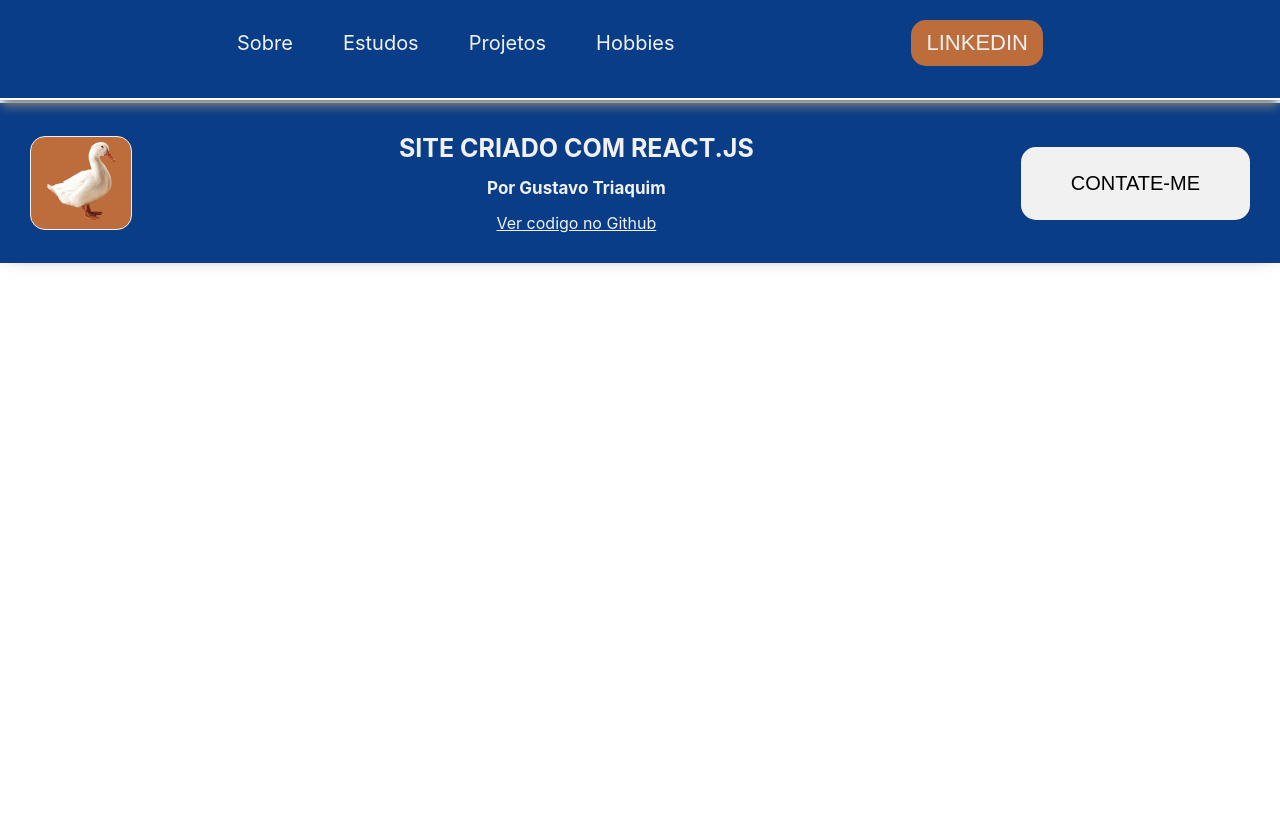
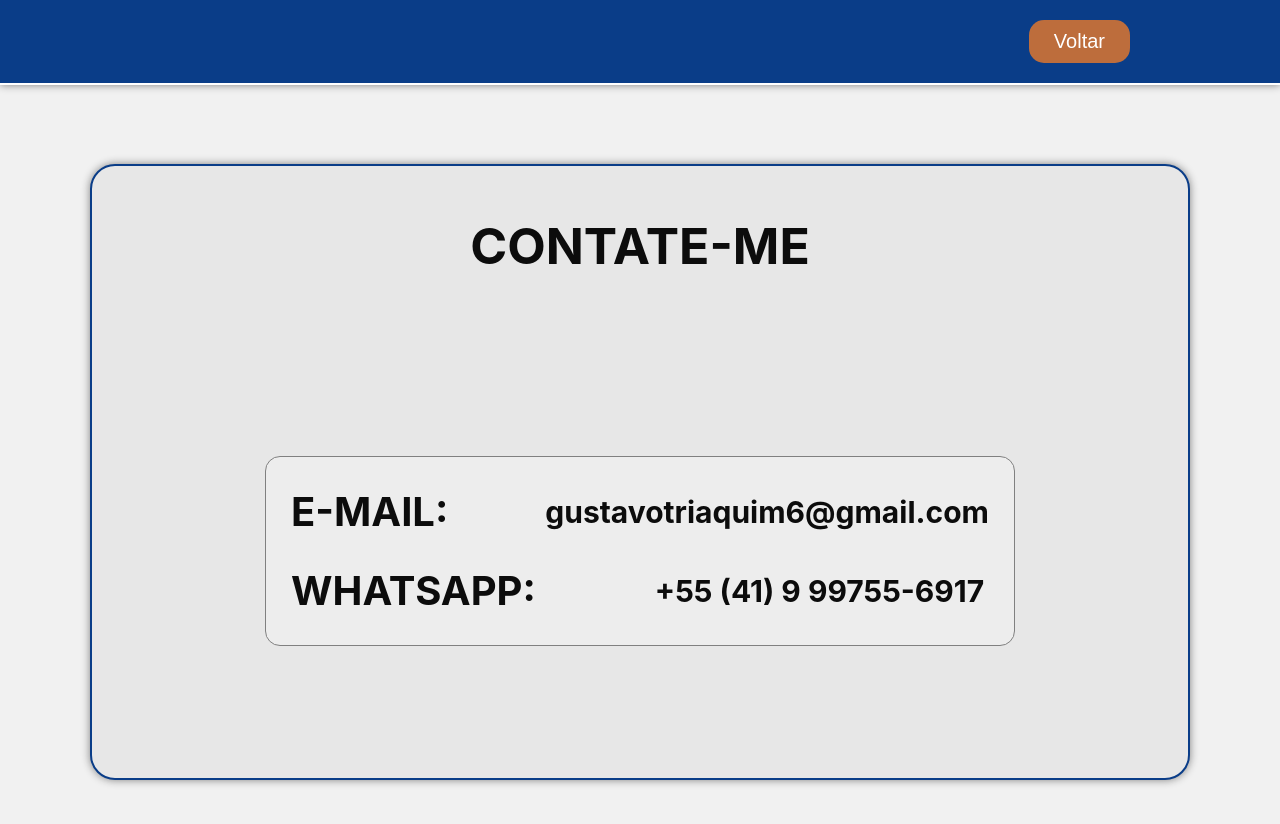
Before and after one commit to GustavoTriaquim/Portfolio2025, a React (Create React App) app: page /contato in a window 1280 px wide. Shown: the top 824 px of the page. Before the commit the page ends 800 px from the top, so only its background shows below. Built offline with nearby package versions, Linux system fonts and the light colour scheme.

Commit message:
Desktop Version

```diff
--- a/package.json
+++ b/package.json
@@ -11,7 +11,7 @@
     "cra-template": "1.2.0",
     "react": "^18.3.1",
     "react-dom": "^18.3.1",
-    "react-router-dom": "^7.1.1",
+    "react-router-dom": "^6.28.1",
     "react-scripts": "5.0.1",
     "react-scroll": "^1.9.0",
     "styled-components": "^6.1.13"
--- a/src/App.js
+++ b/src/App.js
@@ -9,6 +9,8 @@ import ContentSectionHobbie from "./components/ContentSectionHobbies";
 import Footer from "./components/Footer";
 import { BrowserRouter as Router, Routes, Route } from "react-router-dom";
 import PdfViewer from "./components/PdfViewer";
+import ContatoPage from "./components/ContatoPage";
+import ContainerBlue from "./components/ContainerBlue";
 
 const Body = styled.body`
   background-color: #f1f1f1;
@@ -22,25 +24,43 @@ function App() {
   return (
     <Router>
       <Body>
-        <Header />
-        <main>
         <Routes>
           <Route
             path="/"
             element={
               <>
+                <Header />
+                <main>
                   <ContentTopo />
                   <ContentSectionSobre />
                   <ContentSectionEstudos />
                   <ContentSectionProjetos />
                   <ContentSectionHobbie />
+                </main>
+                <Footer />
               </>
             }
           ></Route>
-            <Route path="/certificates/:id" element={<PdfViewer />} />
-          </Routes>
+          <Route path="/certificates/:id" element={
+            <>
+              <ContainerBlue />
+              <main
+                style={{ paddingTop: '0px' }}
+              >
+                <PdfViewer />
               </main>
               <Footer />
+            </>
+          } />
+          <Route path="/contato" element={
+            <>
+              <ContainerBlue />
+              <main>
+                <ContatoPage />
+              </main>
+            </>
+          } />
+        </Routes>
       </Body >
     </Router>
   );
--- /dev/null
+++ b/src/components/BackButton/index.js
@@ -0,0 +1,17 @@
+import styled from "styled-components";
+
+export const BackButton = styled.button`
+  padding: 10px 25px;
+  background-color: #bd6d3c;
+  color: white;
+  border: none;
+  border-radius: 15px;
+  font-size: 20px;
+  transition: 0.3s;
+
+  &:hover {
+    cursor: pointer;
+    box-shadow: 0px 0px 8px #0c0c0c9d;
+    transform: scale(1.05);
+  }
+`;
--- /dev/null
+++ b/src/components/ContainerBlue/index.js
@@ -0,0 +1,35 @@
+import React from "react";
+import styled from "styled-components";
+import { Link } from "react-router-dom";
+import { BackButton } from "../BackButton";
+
+const ContainerBlueHeader = styled.header`
+  background-color: #0a3d88;
+  width: 100vw;
+  position: fixed;
+  border-bottom: 2px solid #fff;
+  box-shadow: 0px 0px 8px gray;
+  z-index: 999;
+  max-width: 1920px;
+  padding: 20px 150px;
+`;
+
+const ContainerBlueInterface = styled.div`
+  display: flex;
+  justify-content: right;
+  align-items: center;
+`;
+
+function ContainerBlue() {
+  return (
+    <ContainerBlueHeader >
+      <ContainerBlueInterface>
+        <Link to='/'>
+          <BackButton >Voltar</BackButton>
+        </Link>
+      </ContainerBlueInterface>
+    </ContainerBlueHeader>
+  );
+}
+
+export default ContainerBlue;
--- /dev/null
+++ b/src/components/ContatoPage/index.js
@@ -0,0 +1,70 @@
+import React from "react";
+import { ContentSectionStyle } from '../ContentSectionStyle';
+import { CenterDiv } from '../Divs/CenterDiv';
+import { FlexDiv } from '../Divs/FlexDiv';
+import { Title } from '../Texts/Title';
+import { MiniSubtitle, SuperSubtitle } from "../Texts/Subtitle";
+import styled from "styled-components";
+
+const DivContatoPage = styled.div`
+  width: 750px;
+  display: flex;
+  flex-direction: column;
+  justify-content: center;
+  align-items: center;
+  gap: 30px;
+  border: 1px solid gray;
+  padding: 30px 25px;
+  background-color: #ededed;
+  border-radius: 15px;
+`;
+
+function ContatoPage() {
+  return (
+    <ContentSectionStyle
+      paddingBorderTop='64px 7%'
+      styleBorderTop='none'
+    >
+      <CenterDiv
+        displayCenterDiv='flex'
+        heightCenterDiv='77vh'
+        justifyCenterDiv='start'
+        gapCenterDiv='180px'
+        borderCenterDiv='2px solid #0a3d88'
+        radiusCenterDiv='25px'
+        shadowBoxCenterDiv='0px 0px 8px gray'
+        backgroundCenterDiv='#e7e7e7'
+      >
+        <Title
+          titleFontSize='50px'
+        >CONTATE-ME</Title>
+        <DivContatoPage>
+          <FlexDiv
+            gapFlexDiv='20px'
+          >
+            <SuperSubtitle
+              superSubtitleTextAlign='left'
+              superSubtitleFontSize='40px'
+            >E-MAIL:</SuperSubtitle>
+            <MiniSubtitle
+              miniSubtitleFontSize='30px'
+            >gustavotriaquim6@gmail.com</MiniSubtitle>
+          </FlexDiv>
+          <FlexDiv
+            gapFlexDiv='20px'
+          >
+            <SuperSubtitle
+              superSubtitleTextAlign='left'
+              superSubtitleFontSize='40px'
+            >WHATSAPP:</SuperSubtitle>
+            <MiniSubtitle
+              miniSubtitleFontSize='30px'
+            >+55 (41) 9 99755-6917</MiniSubtitle>
+          </FlexDiv>
+        </DivContatoPage>
+      </CenterDiv>
+    </ContentSectionStyle>
+  );
+}
+
+export default ContatoPage;
--- a/src/components/ContentSectionStyle/index.js
+++ b/src/components/ContentSectionStyle/index.js
@@ -1,6 +1,6 @@
 import styled from "styled-components";
 
 export const ContentSectionStyle = styled.section`
-  padding: 50px 5%;
-  border-top: 3px solid #fff;
+  padding: ${props => props.paddingBorderTop || '50px 5%'};
+  border-top: ${props => props.styleBorderTop || '3px solid #fff'};
 `;
--- a/src/components/Divs/CenterDiv/index.js
+++ b/src/components/Divs/CenterDiv/index.js
@@ -7,6 +7,7 @@ export const CenterDiv = styled.div`
   align-items: ${props => props.alignCenterDiv || 'center'};
   text-align: ${props => props.alignTextCenterDiv || 'center'};
   width: ${props => props.widthCenterDiv || '100%'};
+  height: ${props => props.heightCenterDiv || 'none'};
   gap: ${props => props.gapCenterDiv || '30px'};
   padding: ${props => props.paddingCenterDiv || '50px 0px'};
   box-shadow: ${props => props.shadowBoxCenterDiv || 'none'};
--- a/src/components/Footer/index.js
+++ b/src/components/Footer/index.js
@@ -2,6 +2,7 @@ import React from "react";
 import styled from "styled-components";
 import Pato from '../../assets/images/pato.png';
 import { SuperSubtitle, MiniSubtitle } from "../Texts/Subtitle";
+import { Link } from "react-router-dom";
 
 const FooterContainer = styled.footer`
   background-color: #0a3d88;
@@ -68,9 +69,9 @@ function Footer() {
         <FooterA href="https://github.com/GustavoTriaquim/Portfolio2025">Ver codigo no Github</FooterA>
       </ContainerFooterText>
       <div>
-        <a href="/">
+        <Link to="/contato">
           <FooterButton>CONTATE-ME</FooterButton>
-        </a>
+        </Link>
       </div>
     </FooterContainer>
   );
```
Also changed, not shown: 1 other file (tests, documents, lock files or other folders). Lines whose indentation alone changed are shown as unchanged.
